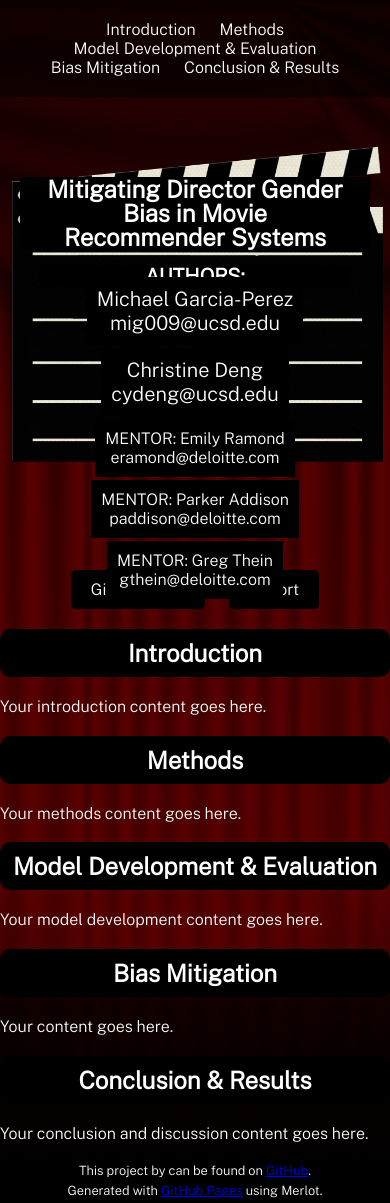
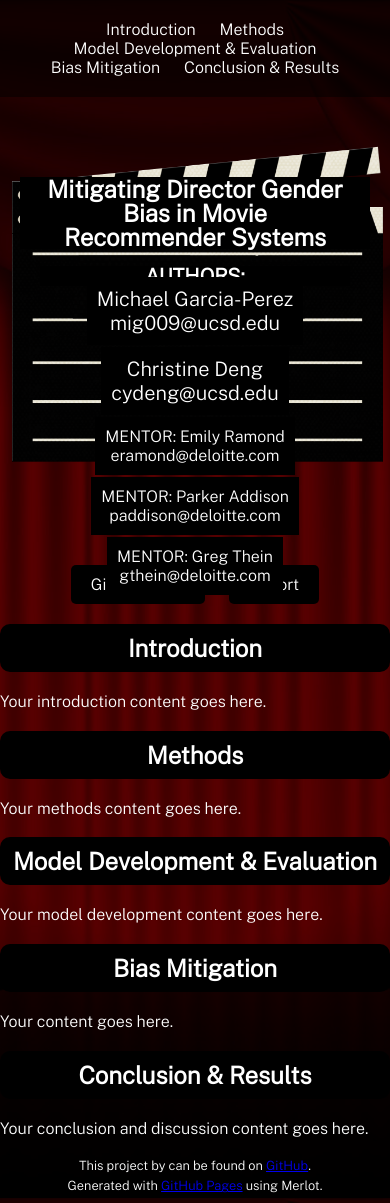
Before and after one commit to michael-garciaperez/DSC180A-Methodology-5, a Jekyll site: the page built from index.md, in a window 390 px wide and 1203 px high. Built offline with Jekyll 4.4.1, drawn with Linux system fonts in a browser that asks for light colours.

Commit message:
Update non-screen.css

```diff
--- a/assets/css/non-screen.css
+++ b/assets/css/non-screen.css
@@ -24,6 +24,15 @@ header h2,
   padding: 0 20px;
 }
 
+.author-mentor-container p {
+  font-size: 1em;
+  margin: 5px 0; /* Adjusted margin */
+}
+
+.buttons {
+  margin-top: 20px; /* Adjusted margin */
+}
+
 header span.ribbon-inner {
   border: 8px solid #800000;
   padding: 6px;
@@ -32,10 +41,6 @@ header span.ribbon-inner {
 header h1 {
   font-family: 'Public Sans', sans-serif;
   font-size: 1.5em;
-}
-
-.author-mentor-container p {
-  font-size: 1em;
 }
 
 body {
@@ -65,6 +70,6 @@ body {
 
   .author-mentor-container p {
     font-size: 0.5em;
-    margin: 1.5px 0 !important;
+    margin: 1px 0 !important; /* Adjusted margin */
   }
 }
```
